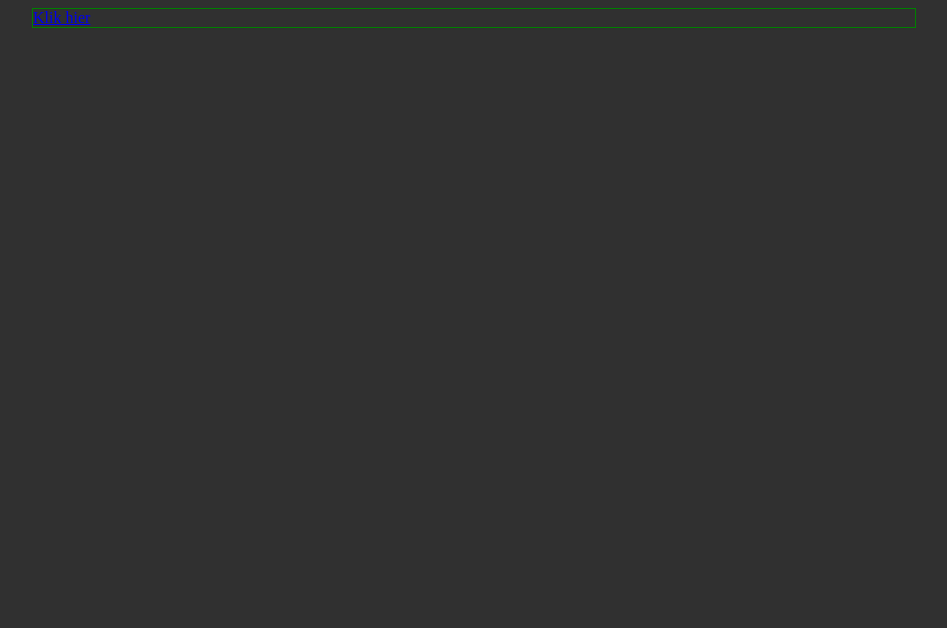
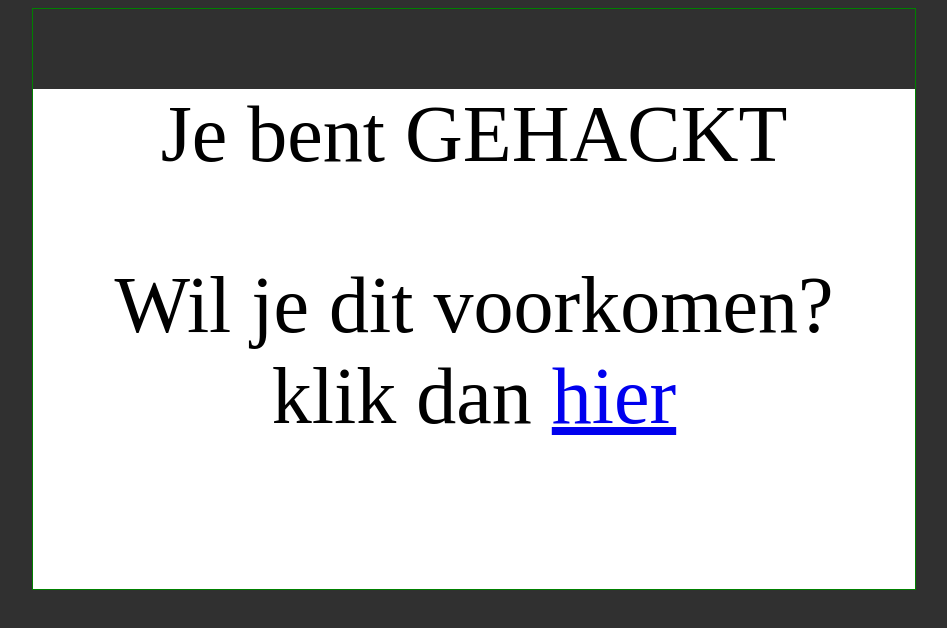
Before and after one commit to TonyZhu12/2324-website-v4in2-tony-joep, a plain HTML site: page gehackt.html in a window 1280 px wide. Shown: the whole page, without its empty margins (166-1113 px from the left). Drawn offline with Linux system fonts and the light colour scheme.

Commit message:
Alle boxen gedaan

```diff
--- a/gehackt.html
+++ b/gehackt.html
@@ -9,9 +9,13 @@
 <body>
 
     <main>
-        <article class="Gehacktartikel">
-            <a href="cybersecurity.html">Klik hier</a>
+        <article class="gehacktartikel2">
+            <p>Je bent GEHACKT</p>
+            <article>
+                <p>Wil je dit voorkomen? <br>klik dan <a href="cybersecurity.html">hier</a></p>
+            </article>
         </article>
+
     </main>
 
 </body>
--- a/style.css
+++ b/style.css
@@ -117,3 +117,17 @@ main{
    margin-right: 8px;
    color: #1ff200;
 }
+
+.gehacktartikel2{
+   width: 100%;
+   height: 500px;
+   background-color: white;
+}
+
+.gehacktartikel2{
+   font-size: 80px;
+   text-align: center;
+}
+
+.gehacktartikel2 a{
+}
```
